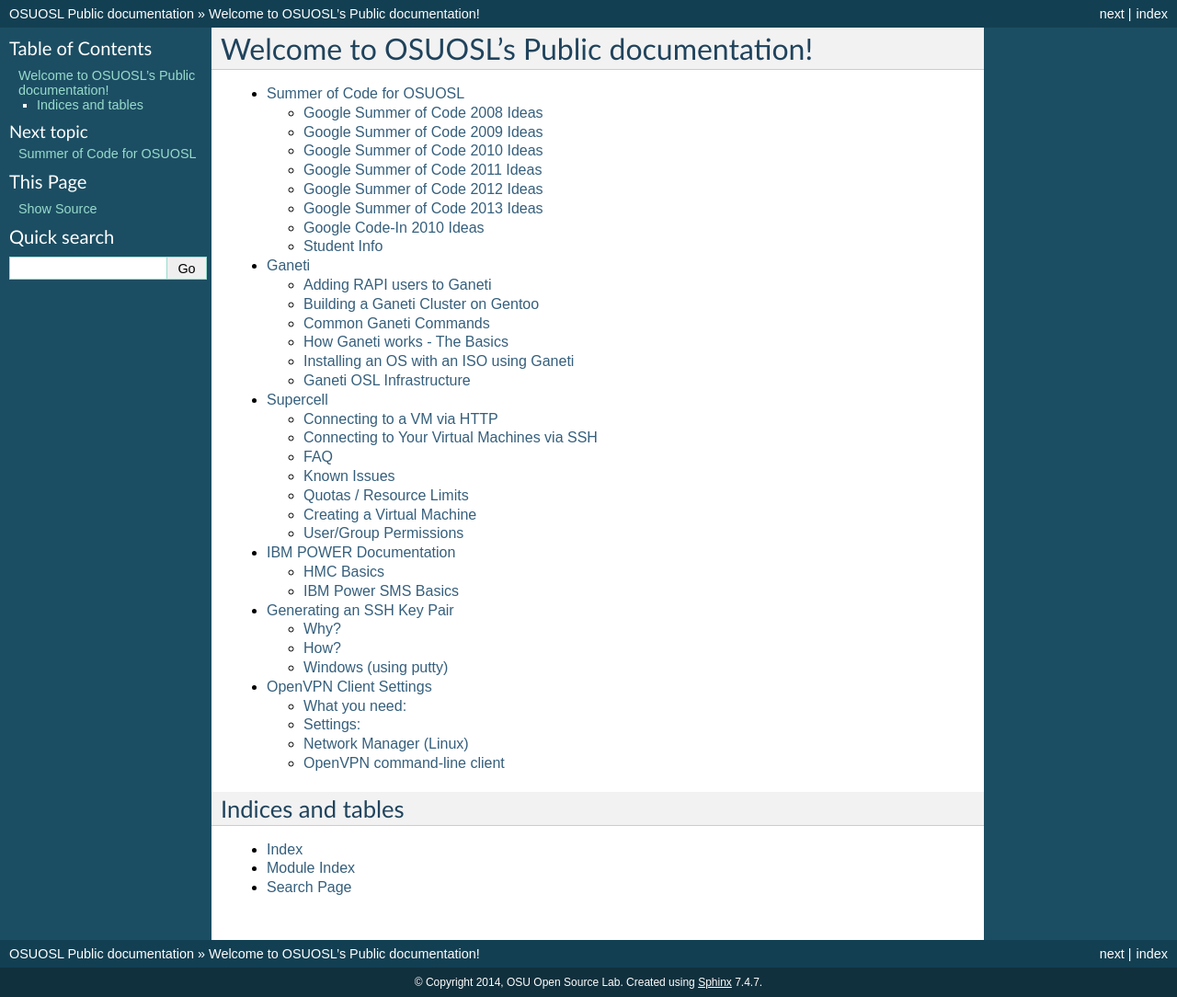
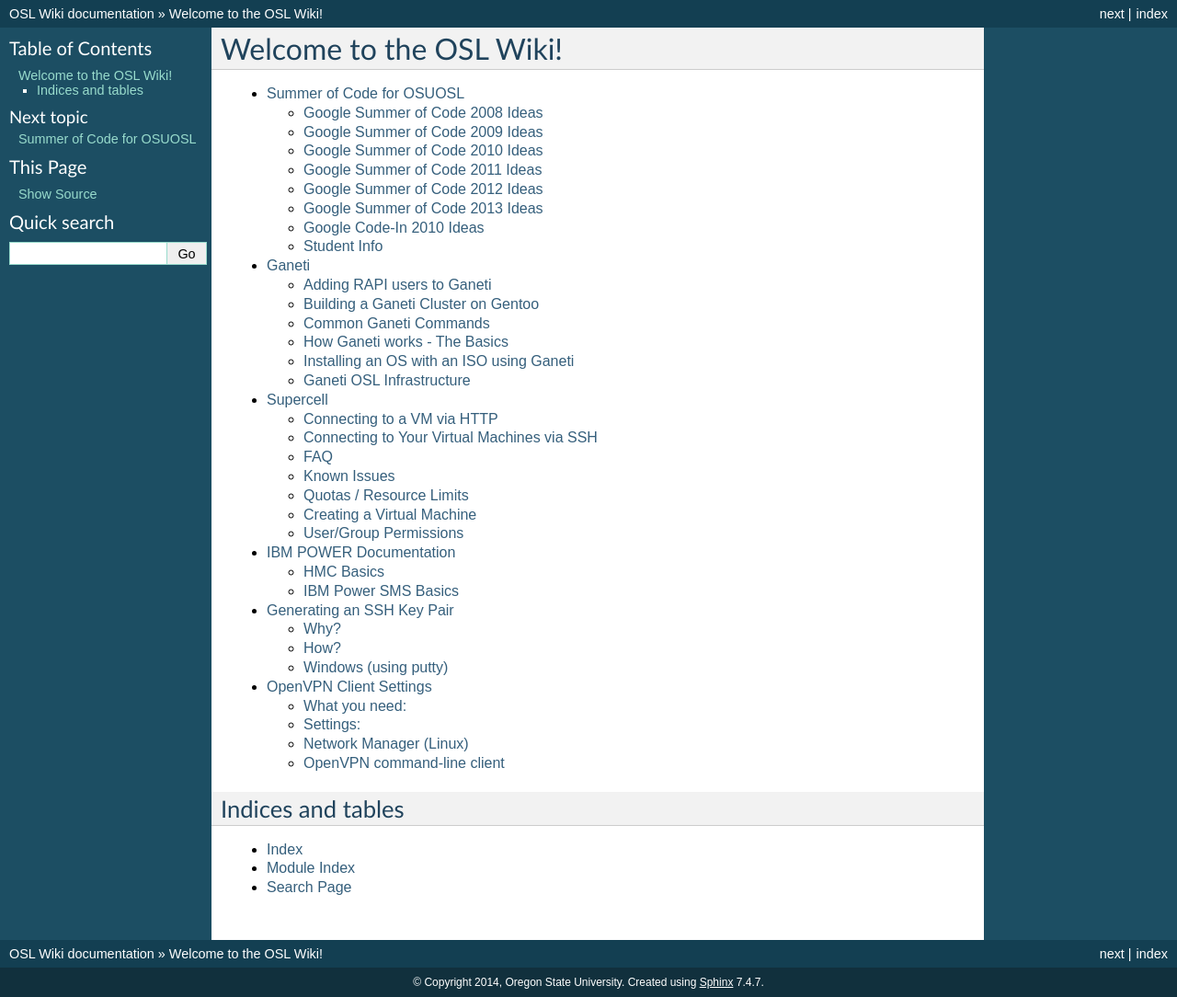
Before and after one commit to osuosl/wiki, a Sphinx documentation site: the page built from source/index.rst, in a window 1280 px wide. Shown: the whole page at 92% size. Built offline with Sphinx 7.4.7, drawn with Linux system fonts in a browser that asks for light colours.

Commit message:
Change project name to 'OSL Wiki'

```diff
--- a/source/conf.py
+++ b/source/conf.py
@@ -1,6 +1,6 @@
 # -*- coding: utf-8 -*-
 #
-# OSUOSL Public documentation build configuration file, created by
+# OSL Wiki documentation build configuration file, created by
 # sphinx-quickstart on Fri Feb 14 17:25:30 2014.
 #
 # This file is execfile()d with the current directory set to its
@@ -43,8 +43,8 @@
 master_doc = 'index'
 
 # General information about the project.
-project = u'OSUOSL Public'
-copyright = u'2014, OSU Open Source Lab'
+project = u'OSL Wiki'
+copyright = u'2014, Oregon State University'
 
 # The version info for the project you're documenting, acts as replacement for
 # |version| and |release|, also used in various other places throughout the
@@ -176,7 +176,7 @@
 #html_file_suffix = None
 
 # Output file base name for HTML help builder.
-htmlhelp_basename = 'OSUOSLPublicdoc'
+htmlhelp_basename = 'OSLWikidoc'
 
 
 # -- Options for LaTeX output ---------------------------------------------
@@ -196,7 +196,7 @@
 # (source start file, target name, title,
 #  author, documentclass [howto, manual, or own class]).
 latex_documents = [
-  ('index', 'OSUOSLPublic.tex', u'OSUOSL Public Documentation',
+  ('index', 'OSLWiki.tex', u'OSL Wiki Documentation',
    u'OSU Open Source Lab', 'manual'),
 ]
 
@@ -226,7 +226,7 @@
 # One entry per manual page. List of tuples
 # (source start file, name, description, authors, manual section).
 man_pages = [
-    ('index', 'osuoslpublic', u'OSUOSL Public Documentation',
+    ('index', 'oslwiki', u'OSL Wiki Documentation',
      [u'OSU Open Source Lab'], 1)
 ]
 
@@ -240,8 +240,8 @@
 # (source start file, target name, title, author,
 #  dir menu entry, description, category)
 texinfo_documents = [
-  ('index', 'OSUOSLPublic', u'OSUOSL Public Documentation',
-   u'OSU Open Source Lab', 'OSUOSLPublic', 'One line description of project.',
+  ('index', 'OSLWiki', u'OSL Wiki Documentation',
+   u'OSU Open Source Lab', 'OSLWiki', 'One line description of project.',
    'Miscellaneous'),
 ]
 
--- a/source/index.rst
+++ b/source/index.rst
@@ -3,8 +3,8 @@
    You can adapt this file completely to your liking, but it should at least
    contain the root `toctree` directive.
 
-Welcome to OSUOSL's Public documentation!
-=========================================
+Welcome to the OSL Wiki!
+========================
 
 .. toctree::
     :maxdepth: 2
```
